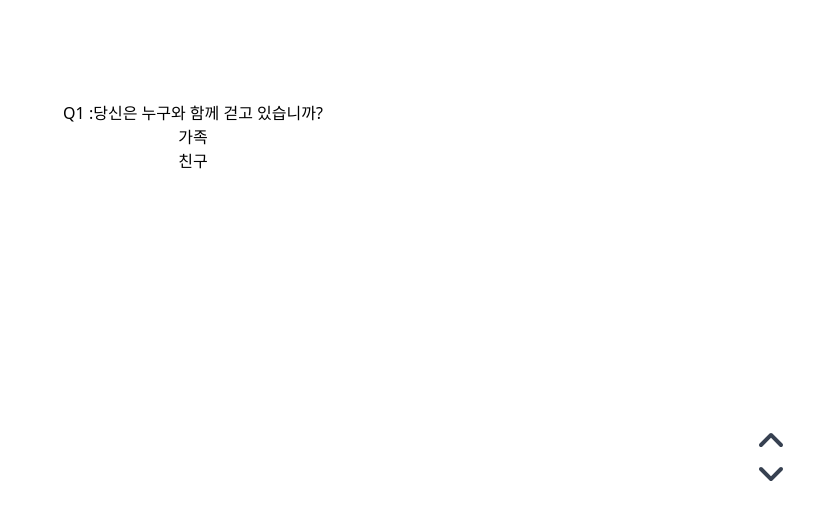
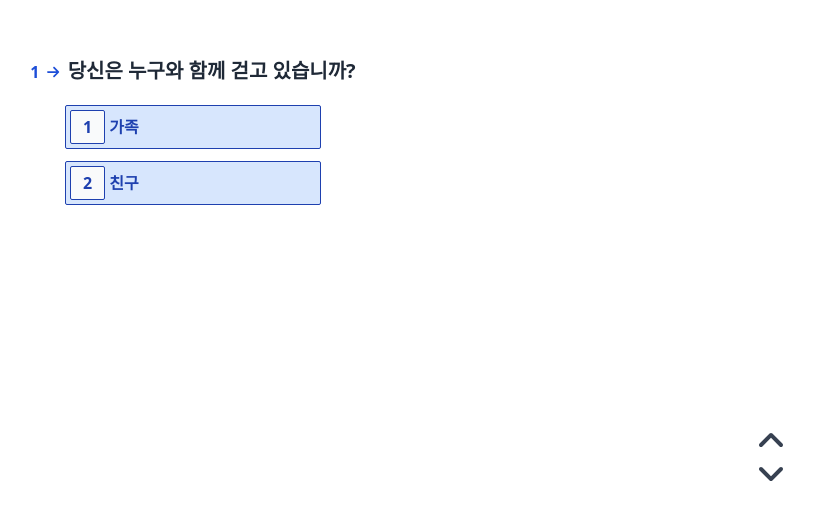
Before and after one commit to alfie1104/ticket-front, a Next.js app: page /survey in a window 1280 px wide. Shown: the part 263-782 px from the top of the page, without its empty margins (447-1261 px from the left). Built offline with nearby package versions, Linux system fonts and the light colour scheme.

Commit message:
feat(survey): change UI of suervy input part

```diff
--- a/pages/survey.tsx
+++ b/pages/survey.tsx
@@ -1,4 +1,8 @@
-import { faAngleDown, faAngleUp } from "@fortawesome/free-solid-svg-icons";
+import {
+  faAngleDown,
+  faAngleUp,
+  faArrowRight,
+} from "@fortawesome/free-solid-svg-icons";
 import { FontAwesomeIcon } from "@fortawesome/react-fontawesome";
 import Head from "next/head";
 import React, { useState } from "react";
@@ -104,20 +108,40 @@ function SurveyPage() {
           id={questionInfo.questionId}
           direction={questionInfo.direction}
         >
-          <h1>
-            Q{questionInfo.questionId + 1} :
-            {questions[questionInfo.questionId].question}
-          </h1>
-          <div className="flex flex-col items-center justify-center">
+          <div className="mb-5">
+            <span className="text-blue-700 text-base font-semibold">
+              {questionInfo.questionId + 1}
+            </span>
+            <FontAwesomeIcon
+              icon={faArrowRight}
+              size="sm"
+              className="text-blue-700 mx-2"
+            />
+            <span className="text-xl font-semibold text-gray-800">
+              {questions[questionInfo.questionId].question}
+            </span>
+          </div>
+          <div className="flex flex-col items-center justify-center w-full">
             {questions[questionInfo.questionId].answers.map((answer, index) => (
-              <button
+              <div
                 key={answer}
+                className={`max-w-[60%] min-w-[20%] cursor-pointer bg-blue-500 bg-opacity-20 border border-blue-800 rounded-sm mb-3 text-blue-800 font-semibold hover:bg-opacity-30 transition-all`}
                 onClick={(e: React.MouseEvent) =>
                   handleClickAnswer(e, questionInfo.questionId, index)
                 }
               >
-                {answer}
-              </button>
+                <span
+                  className={`${
+                    answers[questionInfo.questionId] !== undefined &&
+                    answers[questionInfo.questionId] === index
+                      ? "bg-green-100"
+                      : "bg-gray-50"
+                  }  py-1 px-3 m-1 text-base inline-block border rounded-sm border-blue-800`}
+                >
+                  {index + 1}
+                </span>
+                <span>{answer}</span>
+              </div>
             ))}
           </div>
           {questionInfo.questionId === questions.length - 1 &&
```
